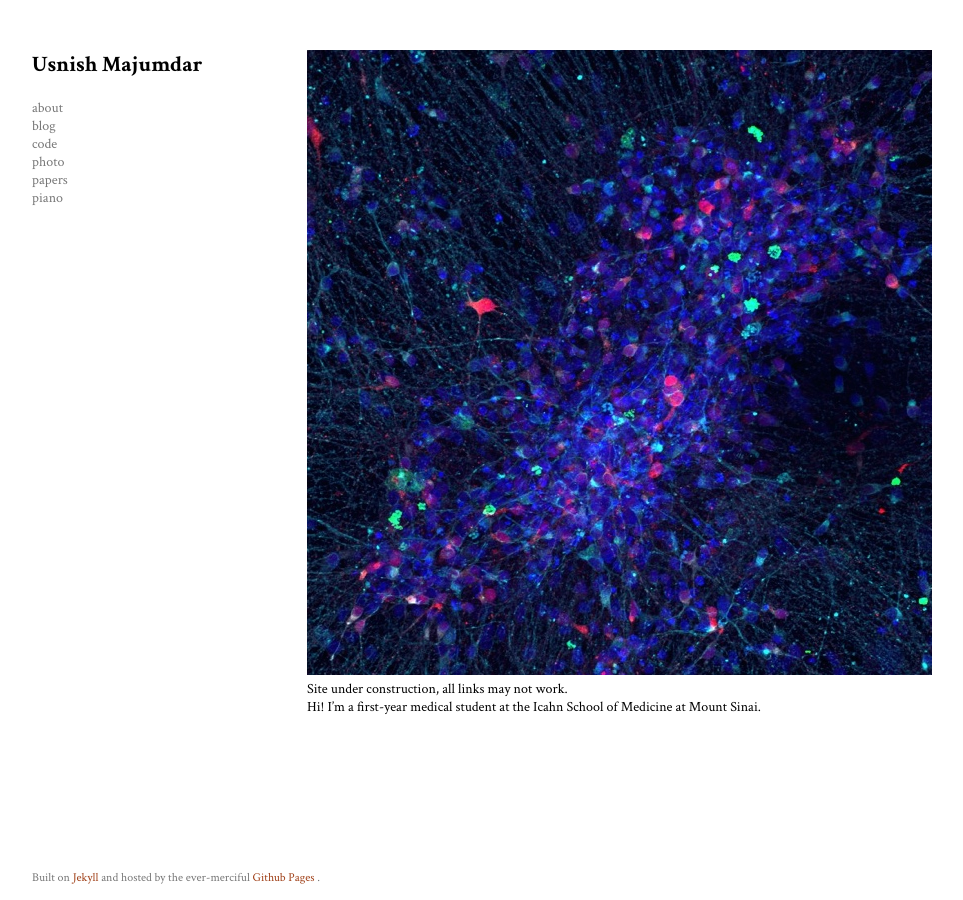
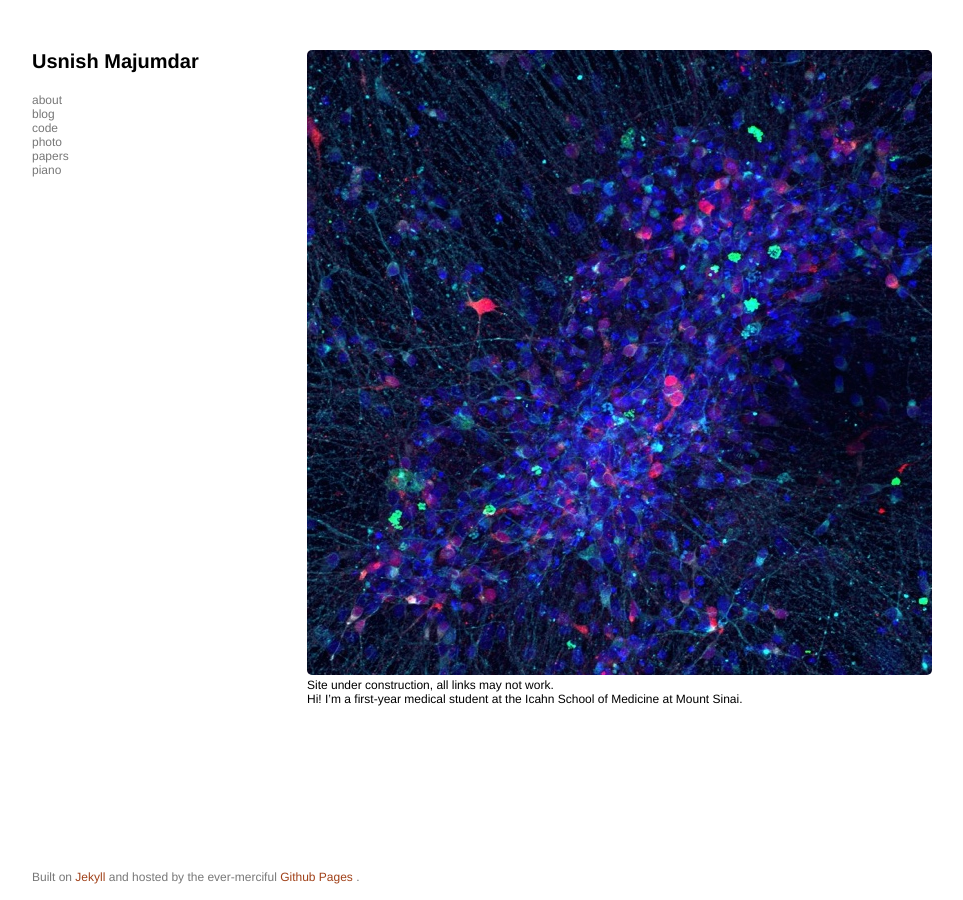
Before and after one commit to usnish/usnish.github.io, a Jekyll site: the page built from index.md, in a window 1280 px wide. Shown: the whole page, without its empty margins (18-981 px from the left). Built offline with Jekyll 4.4.1, drawn with Linux system fonts in a browser that asks for light colours; nearby versions of some CDN libraries.

Commit message:
text fon3

```diff
--- a/css/main.css
+++ b/css/main.css
@@ -1,10 +1,9 @@
 /* usnish.org main css*/
 /* typography ######################################## */
-@import url('https://fonts.googleapis.com/css?family=Crimson+Text:400,700');
 
 body{
-  font-family:"Crimson Text", serif;
-  font-size:14px;
+  font-family:"Helvetica Neue", sans-serif;
+  font-size:12px;
 
 }
 a {
@@ -16,13 +15,13 @@ a:visited{
 }
 #logo a{
   color:#000;
-  font-size:22px;
+  font-size:20px;
   font-weight:700;
 }
 
 ul.nav a{
   color:#787878;
-  font-size:14px;
+  font-size:12px;
 }
 
 ul.nav a:hover{
@@ -33,6 +32,10 @@ ul.nav a:hover{
   font-size:12px;
   color:#787878;
 
+}
+
+img {
+  border-radius:5px;
 }
 
 /* layout ######################################## */
```
